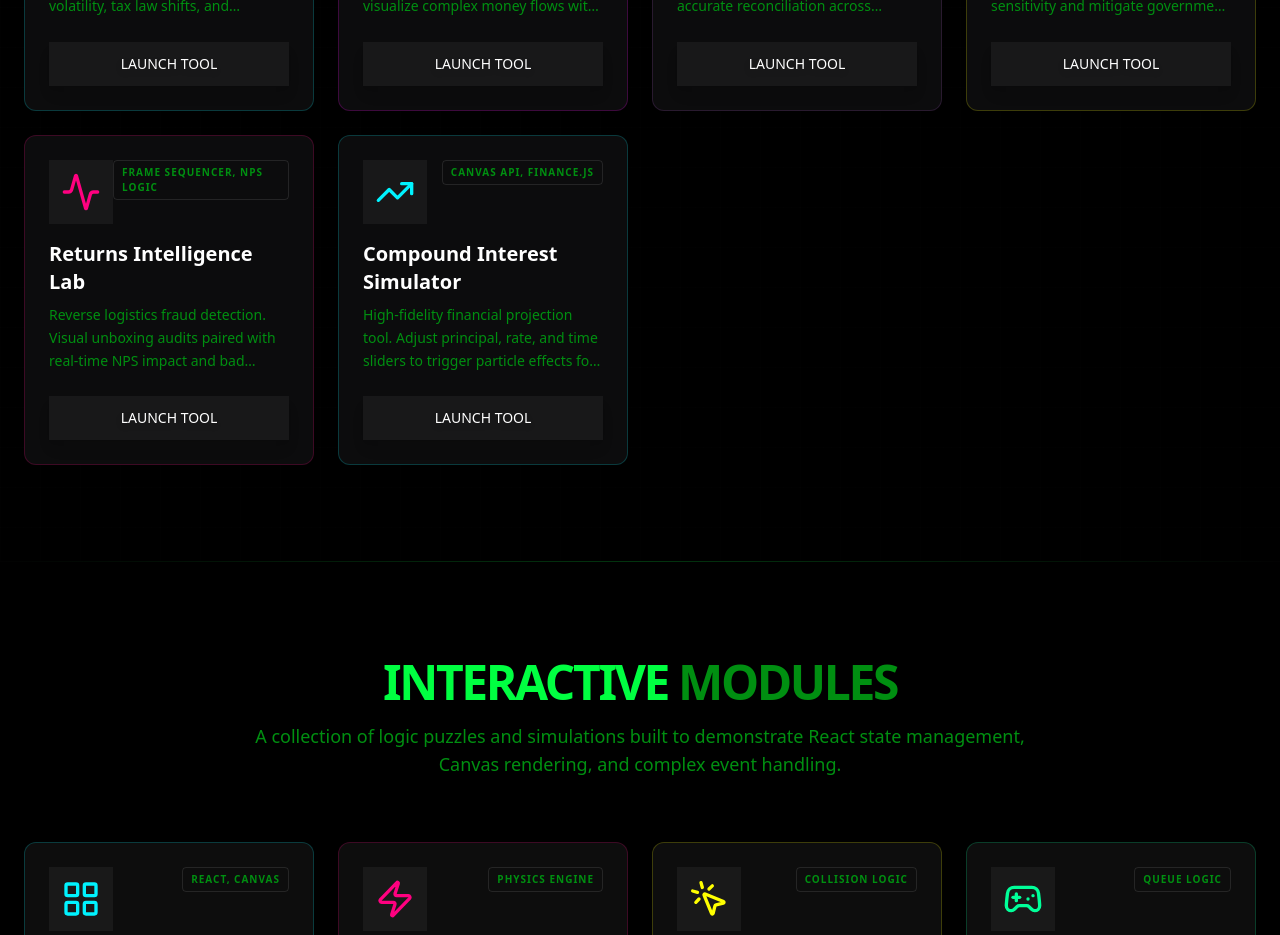
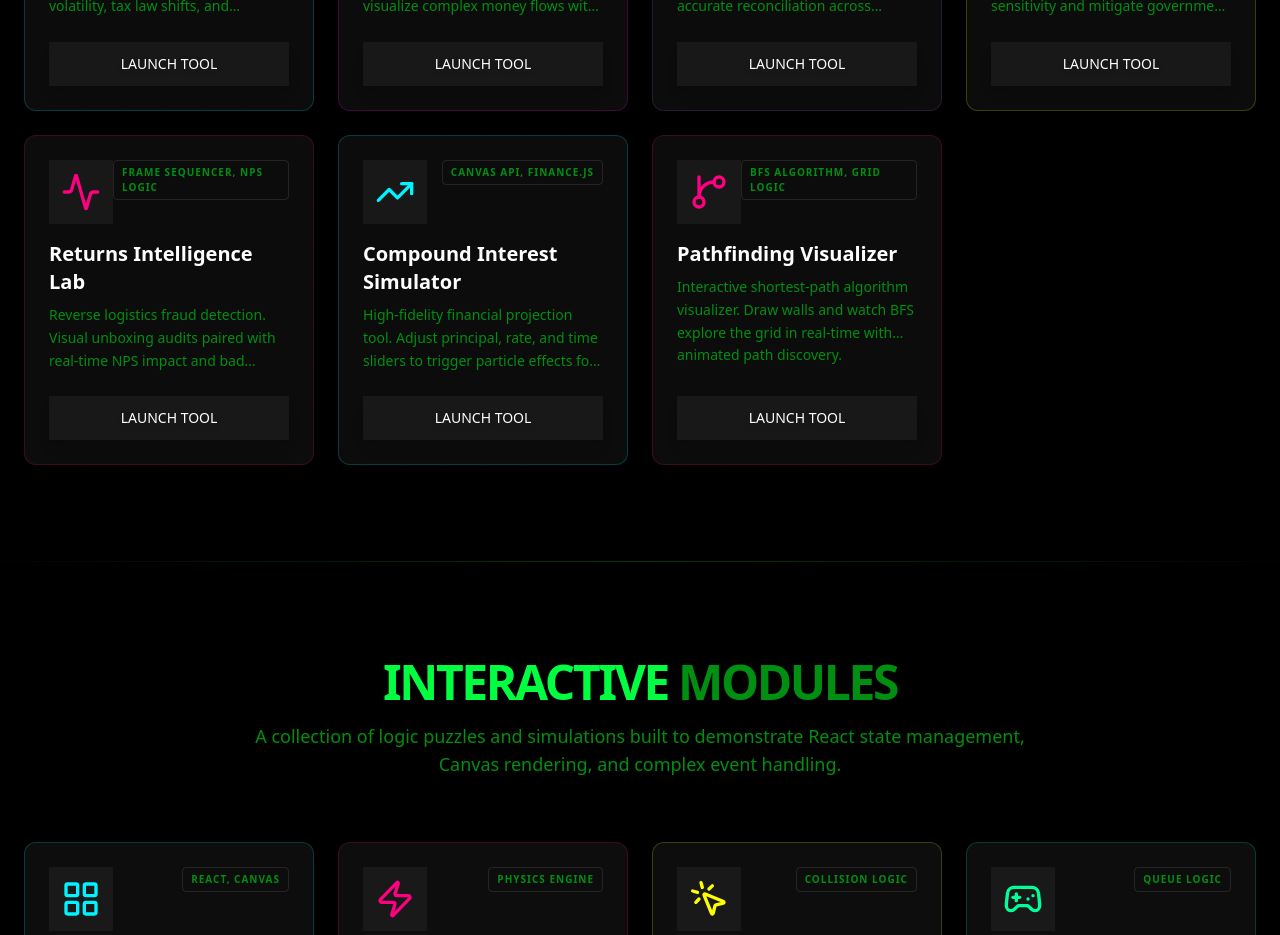
Before and after one commit to anurag-mallick/portfolio, a Next.js app: page / in a window 1280 px wide. Shown: the part 8060-8995 px from the top of the page. Built offline with nearby package versions, Linux system fonts and the light colour scheme; a web font is replaced by a local one.

Commit message:
Add Pathfinding Visualizer to Apps section

```diff
--- a/src/components/sections/Apps.tsx
+++ b/src/components/sections/Apps.tsx
@@ -60,6 +60,15 @@ export const apps = [
         link: "/apps/compound",
         color: "border-[#00f3ff]/20 hover:border-[#00f3ff]/50",
         shadow: "hover:shadow-[0_0_30px_rgba(0,243,255,0.2)]"
+    },
+    {
+        title: "Pathfinding Visualizer",
+        description: "Interactive shortest-path algorithm visualizer. Draw walls and watch BFS explore the grid in real-time with animated path discovery.",
+        icon: <GitBranch className="w-10 h-10 text-[#ff0080]" />,
+        tech: "BFS Algorithm, Grid Logic",
+        link: "/apps/pathfinding",
+        color: "border-[#ff0080]/20 hover:border-[#ff0080]/50",
+        shadow: "hover:shadow-[0_0_30px_rgba(255,0,128,0.2)]"
     },
 ];
 
```
